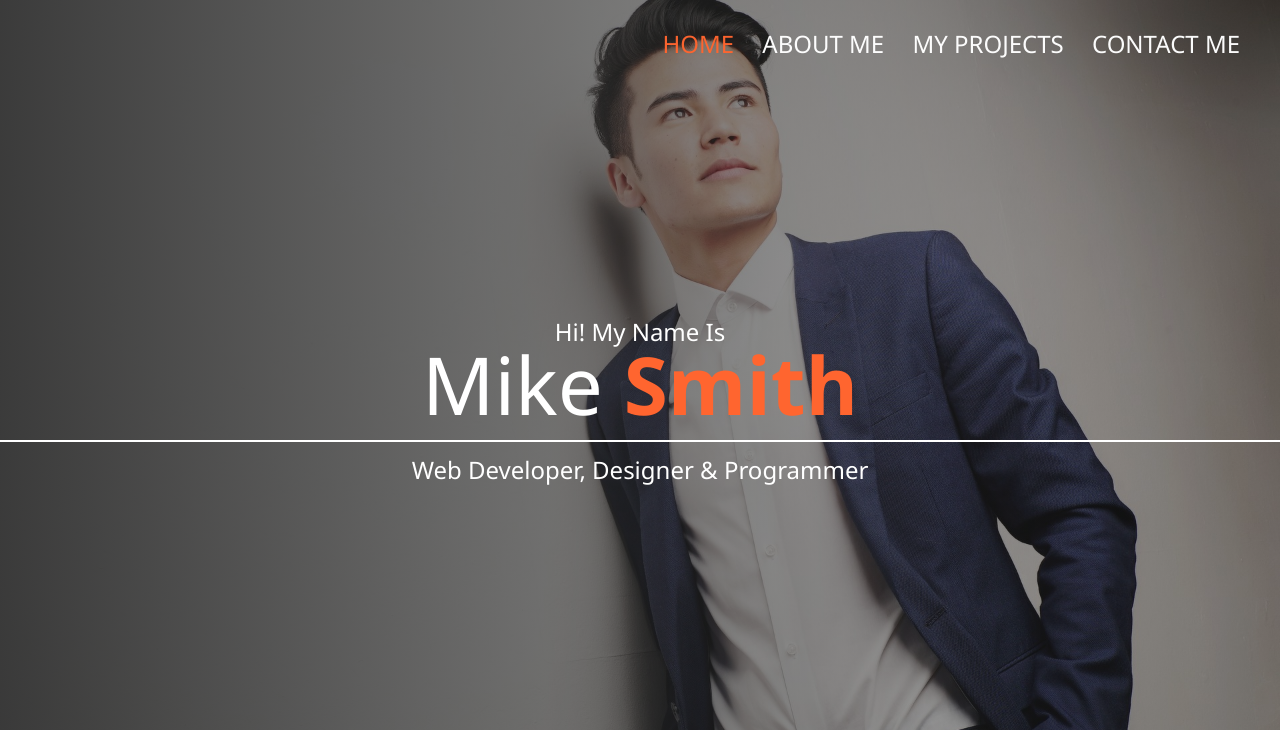
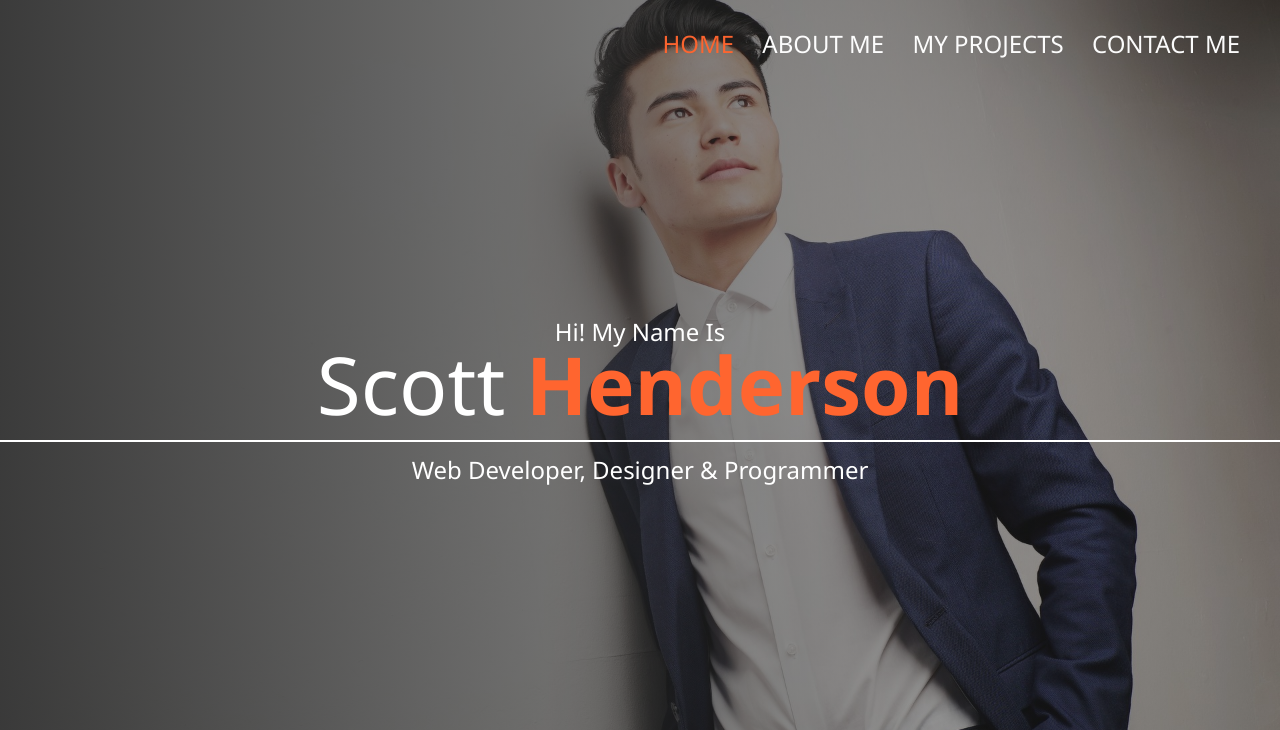
Before and after one commit to smhenderson89/SassPortfolio, a plain HTML site: page index.html in a window 1280 px wide. Shown: the top 730 px of the page. Drawn offline with Linux system fonts and the light colour scheme.

Commit message:
modify tutorial for potential portfolio update

```diff
--- a/index.html
+++ b/index.html
@@ -45,7 +45,7 @@
         <section class="home">
             <h2>Hi! My Name Is </h2>
             <h1 class="home__name">
-                Mike <span class="home__name--last">Smith </span>
+                Scott <span class="home__name--last">Henderson </span>
             </h1>
             <h2>
                 Web Developer, Designer & Programmer
--- a/scss/_contact.scss
+++ b/scss/_contact.scss
@@ -26,6 +26,7 @@
       font-size: 1.5rem;
     }
 
+
     .social-icons {
       position: initial;
       margin-top: 2rem;
```
